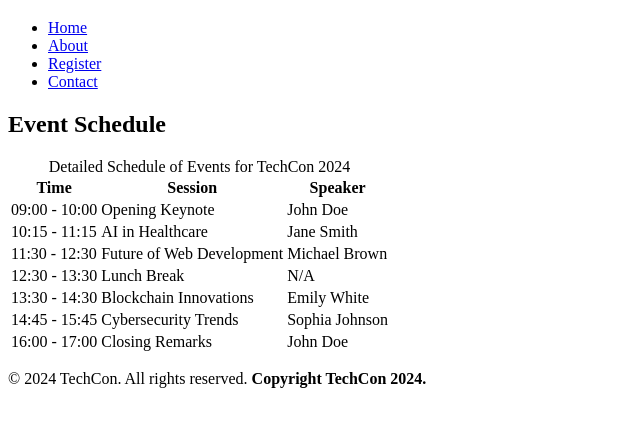
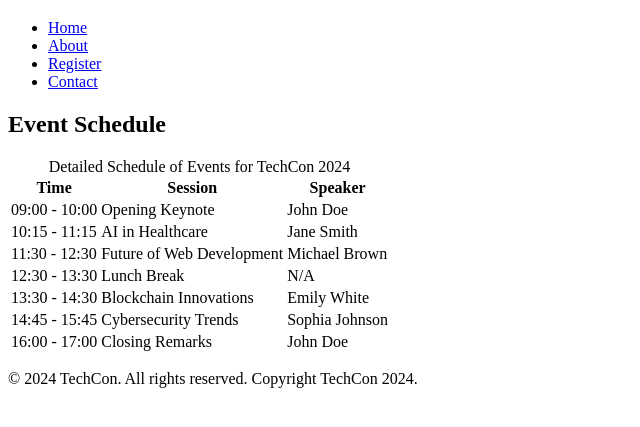
Before and after one commit to Bemenettemesgen/TechCon_HTML, a plain HTML site: page techcon_website/schedule.html in a window 1280 px wide. Shown: the part 61-488 px from the top of the page, without its empty margins (0-640 px from the left). Drawn offline with Linux system fonts and the light colour scheme.

```diff
--- a/techcon_website/schedule.html
+++ b/techcon_website/schedule.html
@@ -69,7 +69,7 @@
         </section>
     </main>
     <footer>
-        <p>&copy; 2024 TechCon. All rights reserved. <strong>Copyright TechCon 2024.</strong></p>
+        <p>&copy; 2024 TechCon. All rights reserved. Copyright TechCon 2024.</p>
     </footer>
 </body>
 </html>
```
